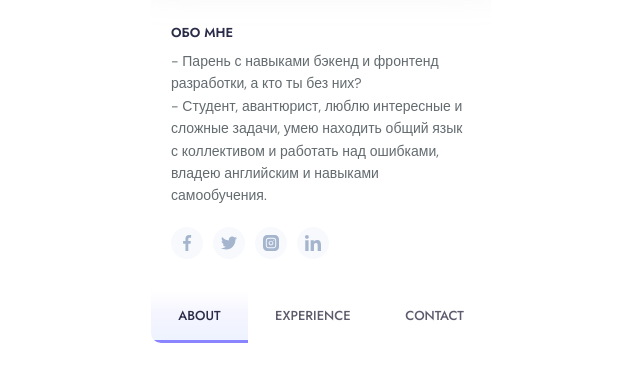
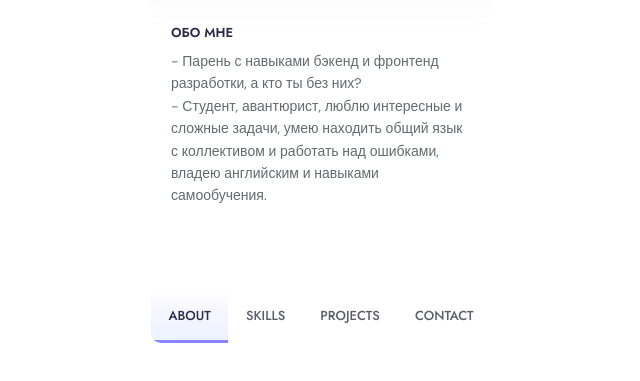
Before and after one commit to truelumpen/truelumpen.github.io, a plain HTML site: page index.html in a window 1280 px wide. Shown: the part 335-716 px from the top of the page, without its empty margins (319-959 px from the left). Drawn offline with Linux system fonts and the light colour scheme.

Commit message:
some real man frontend

```diff
--- a/index.html
+++ b/index.html
@@ -3,7 +3,7 @@
 <head>
   <meta charset="UTF-8">
     <link rel="stylesheet" href="style.css">
-  <title>Title</title>
+  <title>Резюме</title>
 </head>
 <body translate="no">
 <div class="card" data-state="#about">
@@ -21,18 +21,21 @@
                 <p class="card-desc">- Студент, авантюрист, люблю интересные и сложные задачи, умею находить общий язык с коллективом и работать над ошибками, владею английским и навыками самообучения.
                 </p>
             </div>
-            <div class="card-social">
-                <a href="#"><svg viewBox="0 0 24 24" xmlns="http://www.w3.org/2000/svg">
-                    <path d="M15.997 3.985h2.191V.169C17.81.117 16.51 0 14.996 0c-3.159 0-5.323 1.987-5.323 5.639V9H6.187v4.266h3.486V24h4.274V13.267h3.345l.531-4.266h-3.877V6.062c.001-1.233.333-2.077 2.051-2.077z"></path></svg></a>
-                <a href="#"><svg xmlns="http://www.w3.org/2000/svg" viewBox="0 0 512 512">
-                    <path d="M512 97.248c-19.04 8.352-39.328 13.888-60.48 16.576 21.76-12.992 38.368-33.408 46.176-58.016-20.288 12.096-42.688 20.64-66.56 25.408C411.872 60.704 384.416 48 354.464 48c-58.112 0-104.896 47.168-104.896 104.992 0 8.32.704 16.32 2.432 23.936-87.264-4.256-164.48-46.08-216.352-109.792-9.056 15.712-14.368 33.696-14.368 53.056 0 36.352 18.72 68.576 46.624 87.232-16.864-.32-33.408-5.216-47.424-12.928v1.152c0 51.008 36.384 93.376 84.096 103.136-8.544 2.336-17.856 3.456-27.52 3.456-6.72 0-13.504-.384-19.872-1.792 13.6 41.568 52.192 72.128 98.08 73.12-35.712 27.936-81.056 44.768-130.144 44.768-8.608 0-16.864-.384-25.12-1.44C46.496 446.88 101.6 464 161.024 464c193.152 0 298.752-160 298.752-298.688 0-4.64-.16-9.12-.384-13.568 20.832-14.784 38.336-33.248 52.608-54.496z"></path></svg></a>
-                <a href="#"><svg viewBox="0 0 512 512" xmlns="http://www.w3.org/2000/svg">
-                    <path d="M301 256c0 24.852-20.148 45-45 45s-45-20.148-45-45 20.148-45 45-45 45 20.148 45 45zm0 0"></path>
-                    <path d="M332 120H180c-33.086 0-60 26.914-60 60v152c0 33.086 26.914 60 60 60h152c33.086 0 60-26.914 60-60V180c0-33.086-26.914-60-60-60zm-76 211c-41.355 0-75-33.645-75-75s33.645-75 75-75 75 33.645 75 75-33.645 75-75 75zm86-146c-8.285 0-15-6.715-15-15s6.715-15 15-15 15 6.715 15 15-6.715 15-15 15zm0 0"></path>
-                    <path d="M377 0H135C60.562 0 0 60.563 0 135v242c0 74.438 60.563 135 135 135h242c74.438 0 135-60.563 135-135V135C512 60.562 451.437 0 377 0zm45 332c0 49.625-40.375 90-90 90H180c-49.625 0-90-40.375-90-90V180c0-49.625 40.375-90 90-90h152c49.625 0 90 40.375 90 90zm0 0"></path></svg></a>
-                <a href="#"><svg viewBox="0 0 24 24" xmlns="http://www.w3.org/2000/svg">
-                    <path d="M23.994 24v-.001H24v-8.802c0-4.306-.927-7.623-5.961-7.623-2.42 0-4.044 1.328-4.707 2.587h-.07V7.976H8.489v16.023h4.97v-7.934c0-2.089.396-4.109 2.983-4.109 2.549 0 2.587 2.384 2.587 4.243V24zM.396 7.977h4.976V24H.396zM2.882 0C1.291 0 0 1.291 0 2.882s1.291 2.909 2.882 2.909 2.882-1.318 2.882-2.909A2.884 2.884 0 002.882 0z"></path></svg></a>
-            </div>
+<!--            <div class="card-social">-->
+
+<!--                <a href="https://t.me/ategran">-->
+<!--                    <svg xmlns="http://www.w3.org/2000/svg" viewBox="0 0 496 512">-->
+<!--                        <path d="M248,8C111.033,8,0,119.033,0,256S111.033,504,248,504,496,392.967,496,256,384.967,8,248,8ZM362.952,176.66c-3.732,39.215-19.881,134.378-28.1,178.3-3.476,18.584-10.322,24.816-16.948,25.425-14.4,1.326-25.338-9.517-39.287-18.661-21.827-14.308-34.158-23.215-55.346-37.177-24.485-16.135-8.612-25,5.342-39.5,3.652-3.793,67.107-61.51,68.335-66.746.153-.655.3-3.1-1.154-4.384s-3.59-.849-5.135-.5q-3.283.746-104.608,69.142-14.845,10.194-26.894,9.934c-8.855-.191-25.888-5.006-38.551-9.123-15.531-5.048-27.875-7.717-26.8-16.291q.84-6.7,18.45-13.7,108.446-47.248,144.628-62.3c68.872-28.647,83.183-33.623,92.511-33.789,2.052-.034,6.639.474,9.61,2.885a10.452,10.452,0,0,1,3.53,6.716A43.765,43.765,0,0,1,362.952,176.66Z"/>-->
+<!--                    </svg>-->
+<!--                </a>-->
+<!--                <a href="https://github.com/truelumpen">-->
+<!--                    <svg xmlns="http://www.w3.org/2000/svg" viewBox="0 0 496 512">&lt;!&ndash;! Font Awesome Pro 6.1.1 by @fontawesome - https://fontawesome.com License - https://fontawesome.com/license (Commercial License) Copyright 2022 Fonticons, Inc. &ndash;&gt;-->
+<!--                        <path d="M165.9 397.4c0 2-2.3 3.6-5.2 3.6-3.3.3-5.6-1.3-5.6-3.6 0-2 2.3-3.6 5.2-3.6 3-.3 5.6 1.3 5.6 3.6zm-31.1-4.5c-.7 2 1.3 4.3 4.3 4.9 2.6 1 5.6 0 6.2-2s-1.3-4.3-4.3-5.2c-2.6-.7-5.5.3-6.2 2.3zm44.2-1.7c-2.9.7-4.9 2.6-4.6 4.9.3 2 2.9 3.3 5.9 2.6 2.9-.7 4.9-2.6 4.6-4.6-.3-1.9-3-3.2-5.9-2.9zM244.8 8C106.1 8 0 113.3 0 252c0 110.9 69.8 205.8 169.5 239.2 12.8 2.3 17.3-5.6 17.3-12.1 0-6.2-.3-40.4-.3-61.4 0 0-70 15-84.7-29.8 0 0-11.4-29.1-27.8-36.6 0 0-22.9-15.7 1.6-15.4 0 0 24.9 2 38.6 25.8 21.9 38.6 58.6 27.5 72.9 20.9 2.3-16 8.8-27.1 16-33.7-55.9-6.2-112.3-14.3-112.3-110.5 0-27.5 7.6-41.3 23.6-58.9-2.6-6.5-11.1-33.3 2.6-67.9 20.9-6.5 69 27 69 27 20-5.6 41.5-8.5 62.8-8.5s42.8 2.9 62.8 8.5c0 0 48.1-33.6 69-27 13.7 34.7 5.2 61.4 2.6 67.9 16 17.7 25.8 31.5 25.8 58.9 0 96.5-58.9 104.2-114.8 110.5 9.2 7.9 17 22.9 17 46.4 0 33.7-.3 75.4-.3 83.6 0 6.5 4.6 14.4 17.3 12.1C428.2 457.8 496 362.9 496 252 496 113.3 383.5 8 244.8 8zM97.2 352.9c-1.3 1-1 3.3.7 5.2 1.6 1.6 3.9 2.3 5.2 1 1.3-1 1-3.3-.7-5.2-1.6-1.6-3.9-2.3-5.2-1zm-10.8-8.1c-.7 1.3.3 2.9 2.3 3.9 1.6 1 3.6.7 4.3-.7.7-1.3-.3-2.9-2.3-3.9-2-.6-3.6-.3-4.3.7zm32.4 35.6c-1.6 1.3-1 4.3 1.3 6.2 2.3 2.3 5.2 2.6 6.5 1 1.3-1.3.7-4.3-1.3-6.2-2.2-2.3-5.2-2.6-6.5-1zm-11.4-14.7c-1.6 1-1.6 3.6 0 5.9 1.6 2.3 4.3 3.3 5.6 2.3 1.6-1.3 1.6-3.9 0-6.2-1.4-2.3-4-3.3-5.6-2z"/>-->
+<!--                    </svg>-->
+<!--                </a>-->
+
+
+<!--            </div>-->
         </div>
 
         <div class="card-section" id="experience">
@@ -63,19 +66,20 @@
                 <div class="card-subtitle">CONTACT</div>
                 <div class="card-contact-wrapper">
                     <div class="card-contact">
-                        <svg xmlns="http://www.w3.org/2000/svg" viewBox="0 0 24 24" fill="none" stroke="currentColor" stroke-width="2" stroke-linecap="round" stroke-linejoin="round">
-                            <path d="M21 10c0 7-9 13-9 13s-9-6-9-13a9 9 0 0118 0z"></path>
-                            <circle cx="12" cy="10" r="3"></circle></svg>
-                        Москва, Россия
+                        <svg xmlns="http://www.w3.org/2000/svg" viewBox="0 0 512 512"><!--! Font Awesome Pro 6.1.1 by @fontawesome - https://fontawesome.com License - https://fontawesome.com/license (Commercial License) Copyright 2022 Fonticons, Inc. --><path d="M511.6 36.86l-64 415.1c-1.5 9.734-7.375 18.22-15.97 23.05c-4.844 2.719-10.27 4.097-15.68 4.097c-4.188 0-8.319-.8154-12.29-2.472l-122.6-51.1l-50.86 76.29C226.3 508.5 219.8 512 212.8 512C201.3 512 192 502.7 192 491.2v-96.18c0-7.115 2.372-14.03 6.742-19.64L416 96l-293.7 264.3L19.69 317.5C8.438 312.8 .8125 302.2 .0625 289.1s5.469-23.72 16.06-29.77l448-255.1c10.69-6.109 23.88-5.547 34 1.406S513.5 24.72 511.6 36.86z"/></svg>
+                        <a href="https://t.me/ategran">Можете написать мне в телеграмме</a>
                     </div>
-                    <div class="card-contact">
-                        <svg xmlns="http://www.w3.org/2000/svg" viewBox="0 0 24 24" fill="none" stroke="currentColor" stroke-width="2" stroke-linecap="round" stroke-linejoin="round">
-                            <path d="M22 16.92v3a2 2 0 01-2.18 2 19.79 19.79 0 01-8.63-3.07 19.5 19.5 0 01-6-6 19.79 19.79 0 01-3.07-8.67A2 2 0 014.11 2h3a2 2 0 012 1.72 12.84 12.84 0 00.7 2.81 2 2 0 01-.45 2.11L8.09 9.91a16 16 0 006 6l1.27-1.27a2 2 0 012.11-.45 12.84 12.84 0 002.81.7A2 2 0 0122 16.92z"></path></svg>(269) 756-9809</div>
                     <div class="card-contact">
                         <svg xmlns="http://www.w3.org/2000/svg" viewBox="0 0 24 24" fill="none" stroke="currentColor" stroke-width="2" stroke-linecap="round" stroke-linejoin="round">
                             <path d="M4 4h16c1.1 0 2 .9 2 2v12c0 1.1-.9 2-2 2H4c-1.1 0-2-.9-2-2V6c0-1.1.9-2 2-2z"></path>
                             <path d="M22 6l-10 7L2 6"></path></svg>
-                        william@rocheald.com
+                        или на почту 3zes4u@gmail.com (но лучше все же в телеграмме)
+                    </div>
+                    <div class="card-contact">
+                        <svg xmlns="http://www.w3.org/2000/svg" viewBox="0 0 24 24" fill="none" stroke="currentColor" stroke-width="2" stroke-linecap="round" stroke-linejoin="round">
+                            <path d="M4 4h16c1.1 0 2 .9 2 2v12c0 1.1-.9 2-2 2H4c-1.1 0-2-.9-2-2V6c0-1.1.9-2 2-2z"></path>
+                            <path d="M22 6l-10 7L2 6"></path></svg>
+                        <a href="https://github.com/truelumpen"> Ещё у меня есть Гитхаб!</a>
                     </div>
 <!--                    тут будет ссылка на hh.ru-->
                     <button class="contact-me">WORK TOGETHER</button>
@@ -84,7 +88,8 @@
         </div>
         <div class="card-buttons">
             <button data-section="#about" class="is-active">ABOUT</button>
-            <button data-section="#experience">EXPERIENCE</button>
+            <button data-section="#experience">SKILLS</button>
+            <button data-section="#projects">PROJECTS</button>
             <button data-section="#contact">CONTACT</button>
         </div>
     </div>
--- a/style.css
+++ b/style.css
@@ -45,6 +45,9 @@ body {
 
 .card[data-state="#experience"] {
     height: 570px;
+}
+.card[data-state="#projects"] {
+    height: 500px;
 }
 
 .card.is-active .card-header {
@@ -170,37 +173,36 @@ body {
     font-family: "DM Sans", sans-serif;
 }
 
-.card-social {
-    display: flex;
-    align-items: center;
-    padding: 0 20px;
-    margin-bottom: 30px;
-}
-.card-social svg {
-    fill: #a5b5ce;
-    width: 16px;
-    display: block;
-    transition: 0.3s;
-}
-.card-social a {
-    color: #8797a1;
-    height: 32px;
-    width: 32px;
-    border-radius: 50%;
-    display: inline-flex;
-    align-items: center;
-    justify-content: center;
-    transition: 0.3s;
-    background-color: rgba(93, 133, 193, 0.05);
-    border-radius: 50%;
-    margin-right: 10px;
-}
-.card-social a:hover svg {
-    fill: #637faa;
-}
-.card-social a:last-child {
-    margin-right: 0;
-}
+/*.card-social {*/
+/*    display: flex;*/
+/*    align-items: center;*/
+/*    padding: 0 20px;*/
+/*    margin-bottom: 30px;*/
+/*}*/
+/*.card-social svg {*/
+/*    fill: #a5b5ce;*/
+/*    width: 16px;*/
+/*    display: block;*/
+/*    transition: 0.3s;*/
+/*}*/
+/*.card-social a {*/
+/*    color: #8797a1;*/
+/*    height: 32px;*/
+/*    width: 32px;*/
+/*    border-radius: 50%;*/
+/*    display: inline-flex;*/
+/*    align-items: center;*/
+/*    justify-content: center;*/
+/*    transition: 0.3s;*/
+/*    background-color: rgba(93, 133, 193, 0.05);*/
+/*    margin-right: 10px;*/
+/*}*/
+/*.card-social a:hover svg {*/
+/*    fill: #637faa;*/
+/*}*/
+/*.card-social a:last-child {*/
+/*    margin-right: 0;*/
+/*}*/
 
 .card-buttons {
     display: flex;
```
Also changed, not shown: pictures/telegram.png (added).
